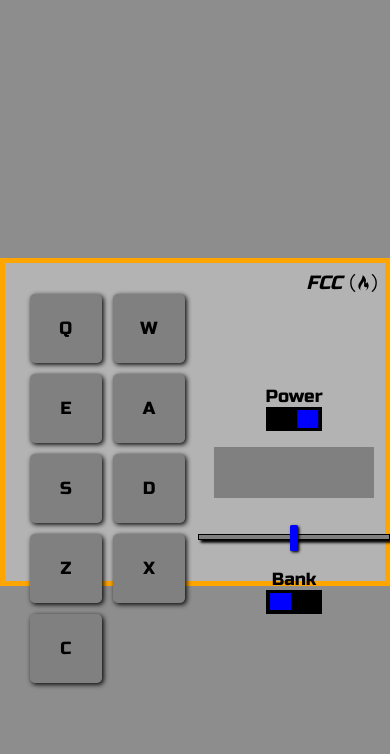
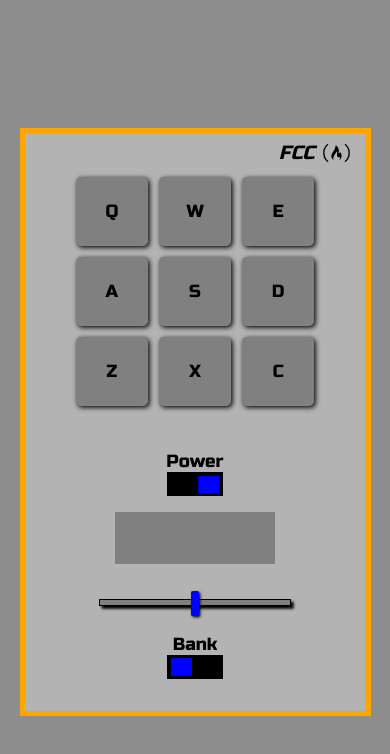
Before and after one commit to AlexGlan/fcc-drum-machine, a React (Create React App) app: page / in a window 390 px wide. Shown: the top 754 px of the page. Built offline with nearby package versions, Linux system fonts and the light colour scheme.

Commit message:
feat: improve responsive design for smaller screens

```diff
--- a/src/styles/App.scss
+++ b/src/styles/App.scss
@@ -9,14 +9,16 @@ body {
     display: flex;
     justify-content: center;
     align-items: center;
-    height: 100vh;
+    min-height: 100vh;
 }
 
 #drum-machine {
     background-color: $clr-light-gray;
-    width: 42rem;
-    height: 20.5rem;
-    padding: .5rem .5rem .5rem 1.2rem;
+    width: 90%;
+    max-width: 42rem;
+    min-height: 20.5rem;
+    padding: .5rem 1rem;
+    margin: 2.5rem 0;
     border: 5px solid $clr-accent;
 
     .top-bar {
@@ -41,11 +43,11 @@ body {
             margin-top: -.4rem;
             display: flex;
             flex-wrap: wrap;
-            width: 53%;
+            max-width: 22rem;
         }
 
         .right-col {
-            width: 47%;
+            width: 60%;
             display: flex;
             flex-direction: column;
             align-items: center;
@@ -53,3 +55,23 @@ body {
         }
     }
 }
+
+@media (max-width: 740px) {
+    .top-bar {
+        margin-bottom: .8rem;
+    }
+
+    .container {
+        flex-direction: column;
+        align-items: center;
+
+        .left-col {
+            justify-content: center;
+            width: 100%;
+        }
+
+        .right-col {
+            margin: 1.5rem;
+        }
+    }
+}
```
